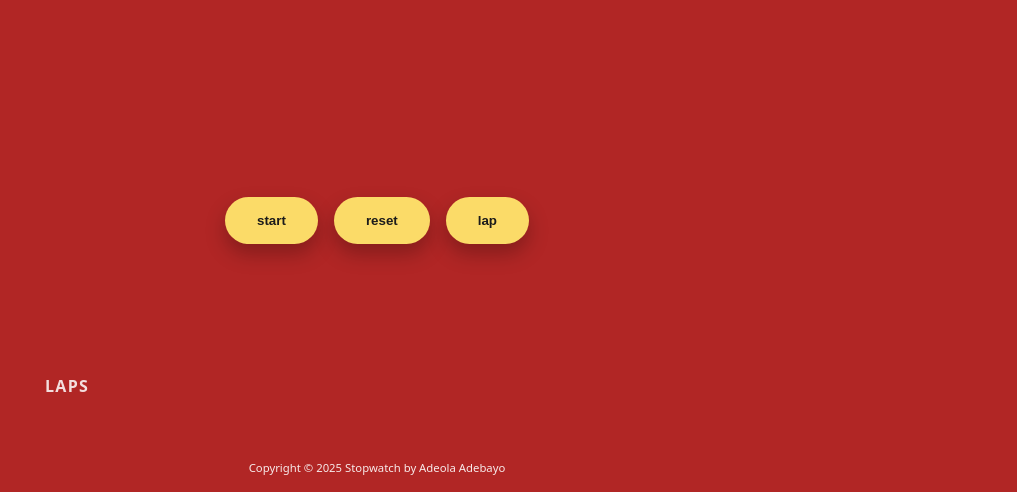
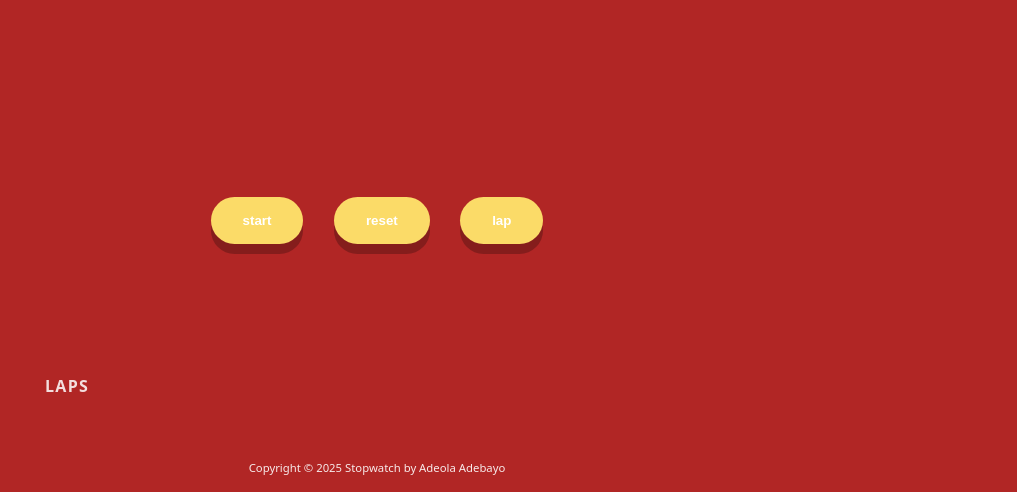
Before and after one commit to Adeola-Adebayo/stopwatch, a plain HTML site: page index.html in a window 1280 px wide. Shown: the part 308-800 px from the top of the page, without its empty margins (263-1280 px from the left). Drawn offline with Linux system fonts and the light colour scheme.

Commit message:
button box-shadow updates

```diff
--- a/style.css
+++ b/style.css
@@ -18,7 +18,7 @@
       /* Sizing helpers */
       --radius-pill: 999px;
       --radius-lg: 20px;
-      --gap: 1rem;
+      --gap: 1.9rem;
 }
 
 /* Dark theme variables (JS will set body[data-theme="dark"]) */
@@ -102,10 +102,10 @@ body {
       padding: 0.85rem 1.5rem;
       border-radius: var(--radius-pill);
       background: var(--btn);
-      color: var(--ink-dark);
+      color: var(--ink);
       font-weight: 700;
       text-transform: lowercase;
-      box-shadow: 0 10px 20px var(--shadow);
+      box-shadow: 0 10px 0 var(--shadow); /* solid shadow for "lifted" effect */
       transition: transform 120ms ease, box-shadow 120ms ease, filter 120ms ease;
 }
 
```
